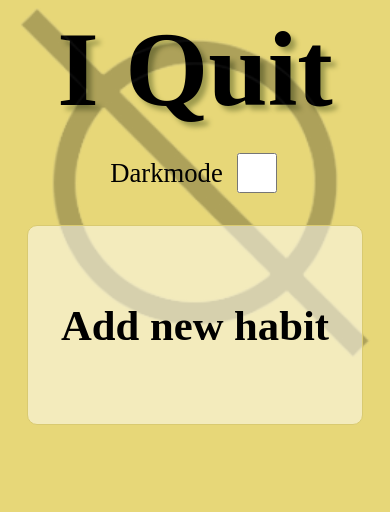
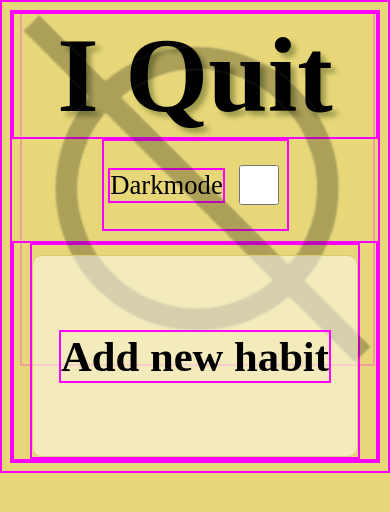
Before and after one commit to JesseNoEyes/itt-072js, a plain HTML site: page index.html in a window 390 px wide. Drawn offline with Linux system fonts and the light colour scheme.

Commit message:
Mobile testing

```diff
--- a/styles.css
+++ b/styles.css
@@ -1,6 +1,6 @@
 * {
   font-family: "montserrat";
-  box-sizing: border-box;
+  border: 2px solid magenta;
 }
 
 body {
```
